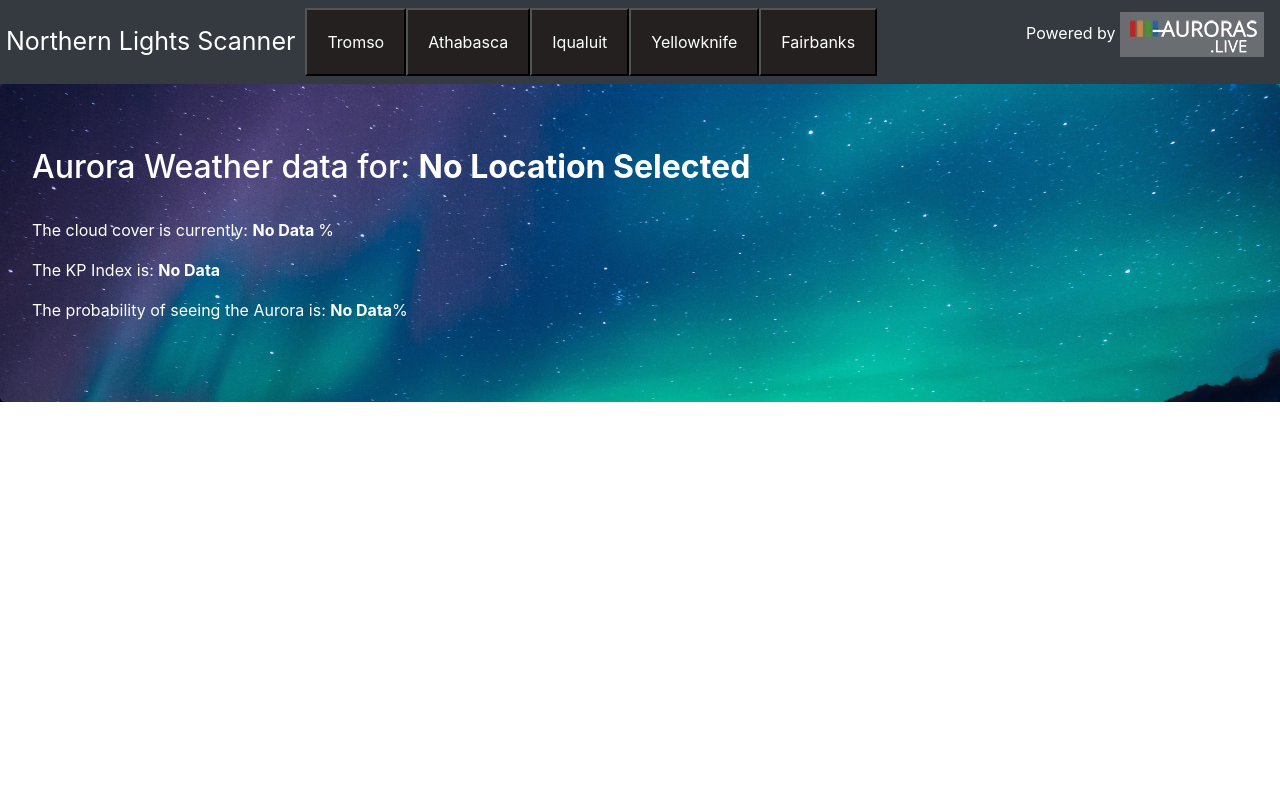
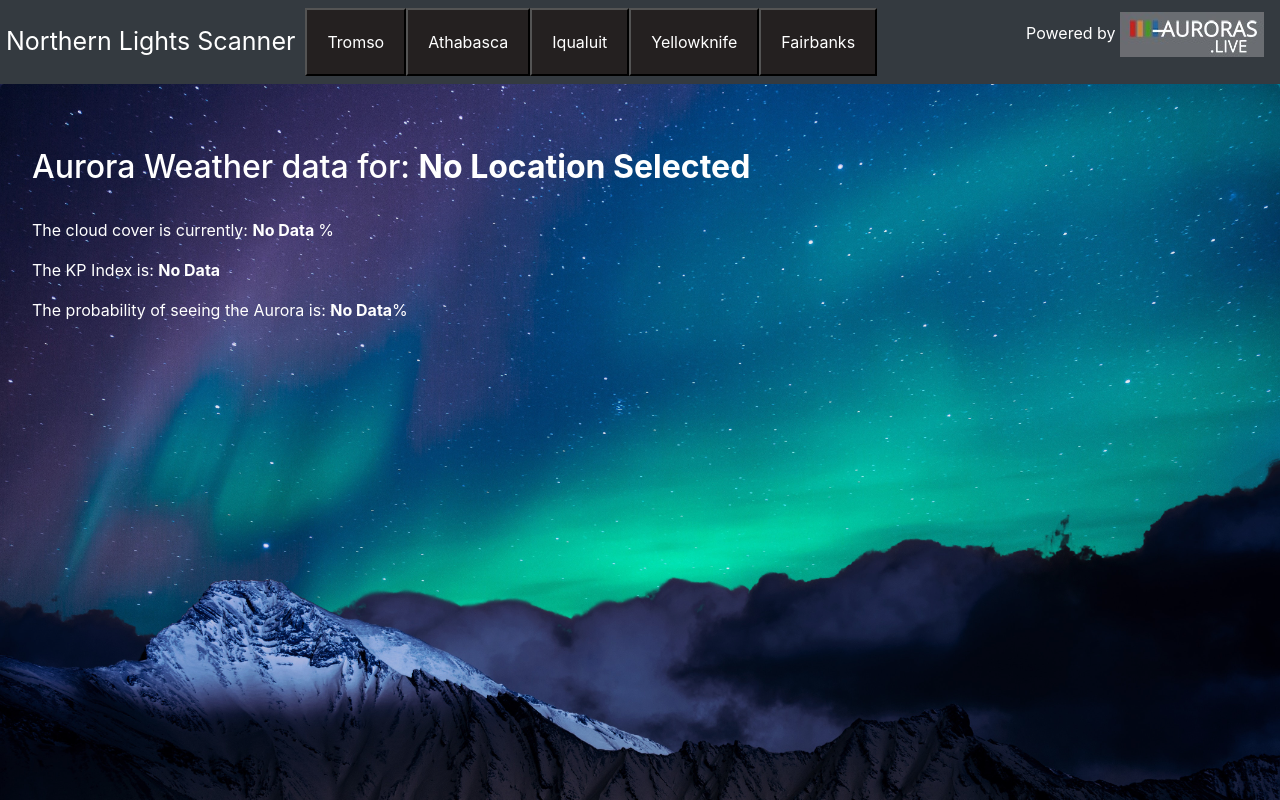
Before and after one commit to aektap/ReactWeatherAPI, a React (Create React App) app: page / in a window 1280 px wide. Shown: the top 800 px of the page. Built offline with nearby package versions, Linux system fonts and the light colour scheme.

Commit message:
jumbotron image size change

```diff
--- a/src/index.css
+++ b/src/index.css
@@ -26,11 +26,9 @@ button {
 .jumbotron {
   background: url('./northernlights.jpg') no-repeat center;
   background-size: cover;
-  background-color: rgba(0,0,0,0.80);
   background-blend-mode: multiply;
   background-attachment: fixed;
-  height: 100%;
-  width: 100%;
+  min-height: 1000px;
 }
 
 a.navbar.brand {
```
